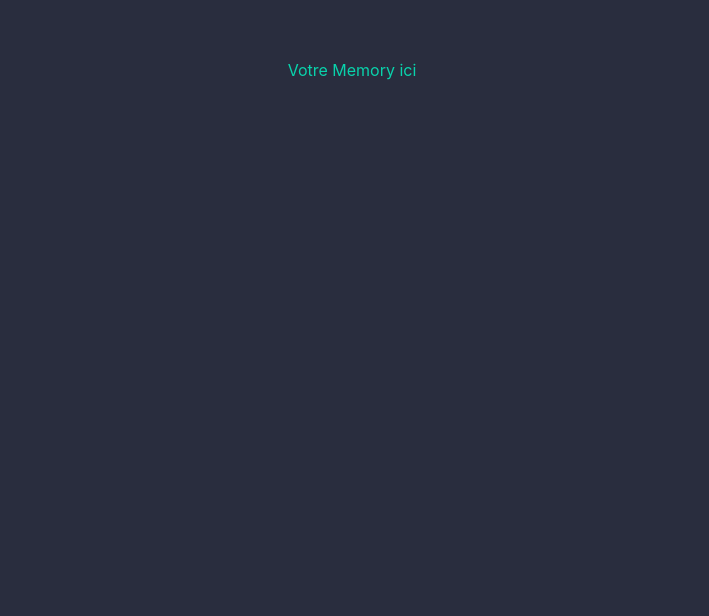
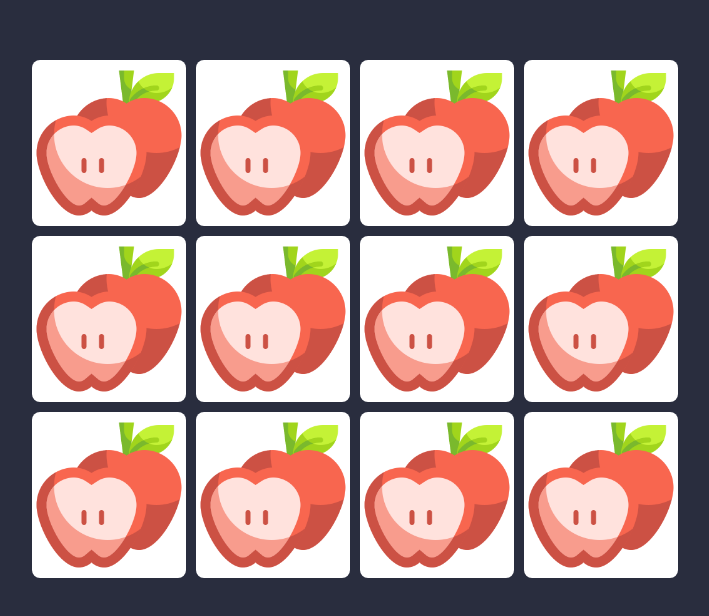
Before and after one commit to optisantis/test-react, a React (Create React App) app: page / in a window 1280 px wide. Shown: the top 616 px of the page, without its empty margins (288-997 px from the left). Built offline with nearby package versions, Linux system fonts and the light colour scheme.

Commit message:
create grid

```diff
--- a/package.json
+++ b/package.json
@@ -9,6 +9,7 @@
     "react": "^17.0.1",
     "react-dom": "^17.0.1",
     "react-scripts": "4.0.1",
+    "styled-components": "^5.2.1",
     "web-vitals": "^0.2.4"
   },
   "scripts": {
--- a/src/App.js
+++ b/src/App.js
@@ -1,3 +1,9 @@
+import Grid from "./components/Grid";
+
 export default function Memory() {
-  return <main>Votre Memory ici</main>;
+  return (
+    <main>
+      <Grid />
+    </main>
+  );
 }
--- /dev/null
+++ b/src/components/Grid.js
@@ -0,0 +1,31 @@
+import styled from 'styled-components';
+import Tile from "./Tile";
+
+const StyledGrid = styled.div`
+  display: grid;
+  grid-template-columns: repeat(4, 1fr);
+  grid-template-rows: repeat(4, 10em);
+
+  width: 40em;
+  grid-column-gap: 1em;
+  grid-row-gap: 1em;
+`;
+
+const Grid = () => (
+  <StyledGrid>
+    <Tile />
+    <Tile />
+    <Tile />
+    <Tile />
+    <Tile />
+    <Tile />
+    <Tile />
+    <Tile />
+    <Tile />
+    <Tile />
+    <Tile />
+    <Tile />
+  </StyledGrid>
+);
+
+export default Grid;
--- /dev/null
+++ b/src/components/Tile.js
@@ -0,0 +1,35 @@
+import styled from 'styled-components';
+
+import apple from "../images/apple.png";
+import avocado from "../images/avocado.png";
+import banana from "../images/banana.png";
+import corn from "../images/corn.png";
+import lemon from "../images/lemon.png";
+import lettuce from "../images/lettuce.png";
+import onion from "../images/onion.png";
+import strawberry from "../images/strawberry.png";
+
+const tileImages = {
+  apple, avocado, banana, corn, lemon, lettuce, onion, strawberry
+}
+
+const StyledTile = styled.div`
+`;
+
+const Card = styled.img`
+  object-fit: cover;
+  background: white;
+  padding: 0.2em;
+  height: 100%;
+  width: 100%;
+  border-radius: 0.5em;
+`;
+
+
+const Tile = () => (
+
+    <Card src={tileImages['apple']} />
+
+);
+
+export default Tile;
```
Also changed, not shown: 2 other files (tests, documents, lock files or other folders).
